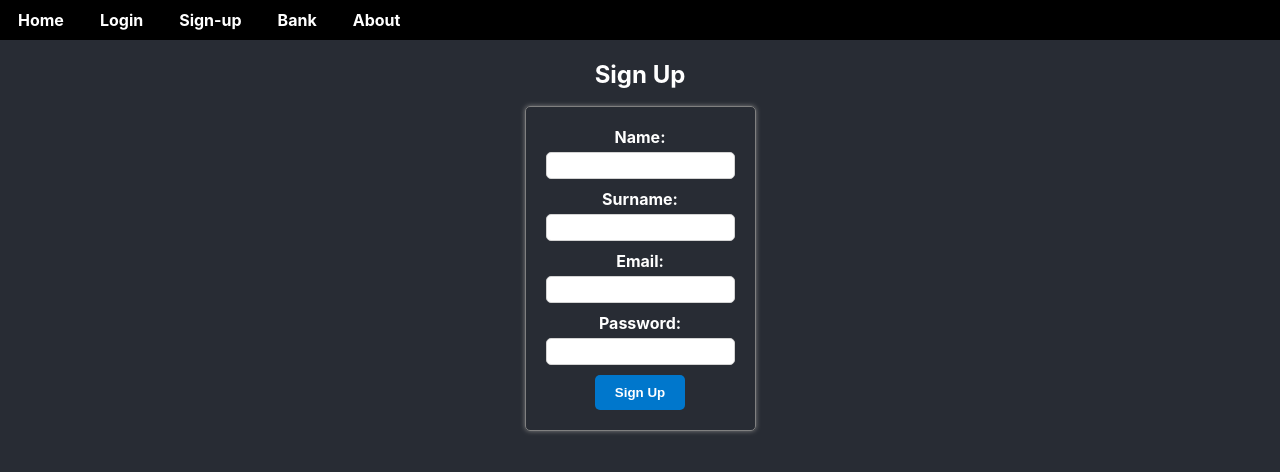
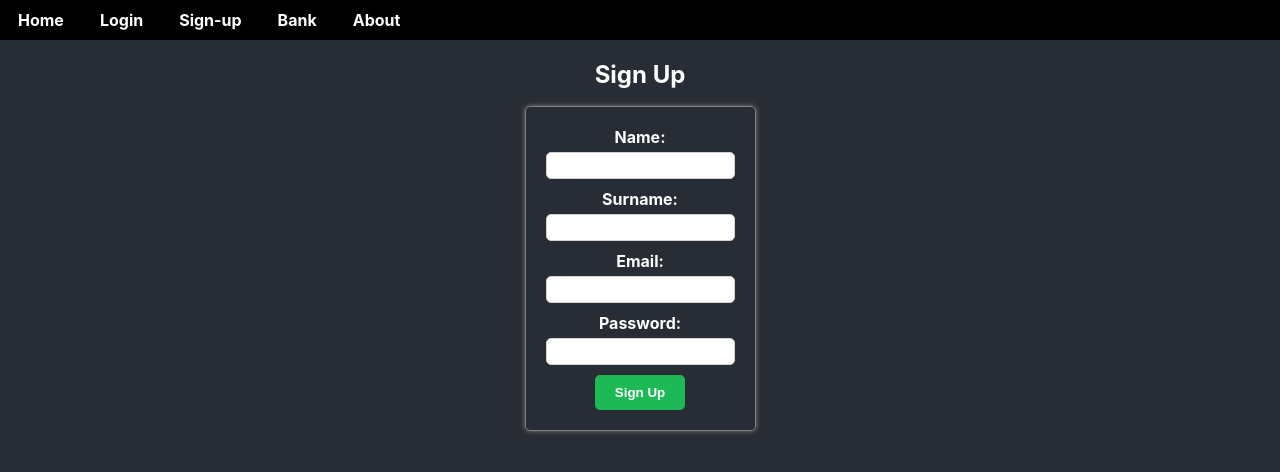
Before and after one commit to hmannelig/bank-app-front, a React (Create React App) app in the folder bank-app-front/: page /signup in a window 1280 px wide. Shown: the top 472 px of the page. Built offline with nearby package versions, Linux system fonts and the light colour scheme.

Commit message:
small style refactor

```diff
--- a/bank-app-front/src/App.css
+++ b/bank-app-front/src/App.css
@@ -68,3 +68,7 @@ li:last-child {
   text-decoration: none;
   font-weight: bold;
 }
+
+.custom-link:hover {
+  color: #1db954;
+}
--- a/bank-app-front/src/components/pages/signup/SignUp.css
+++ b/bank-app-front/src/components/pages/signup/SignUp.css
@@ -34,7 +34,7 @@
 }
 
 .signup-button {
-  background-color: #0077cc;
+  background-color: #1db954;
   color: white;
   padding: 10px 20px;
   border: none;
@@ -42,3 +42,7 @@
   font-weight: bold;
   cursor: pointer;
 }
+
+.signup-button:active {
+  background-color: #0d7a33;
+}
```
